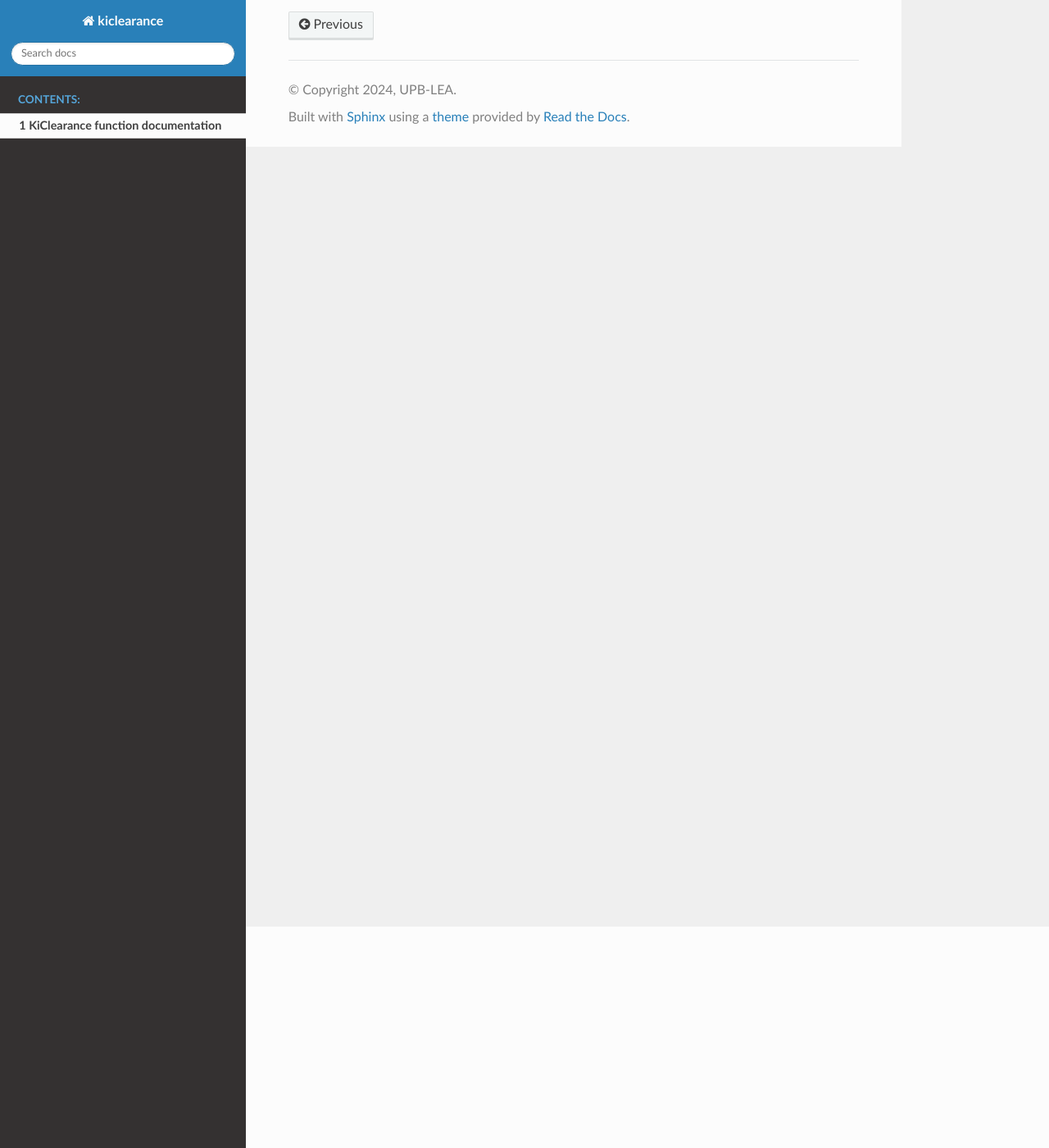
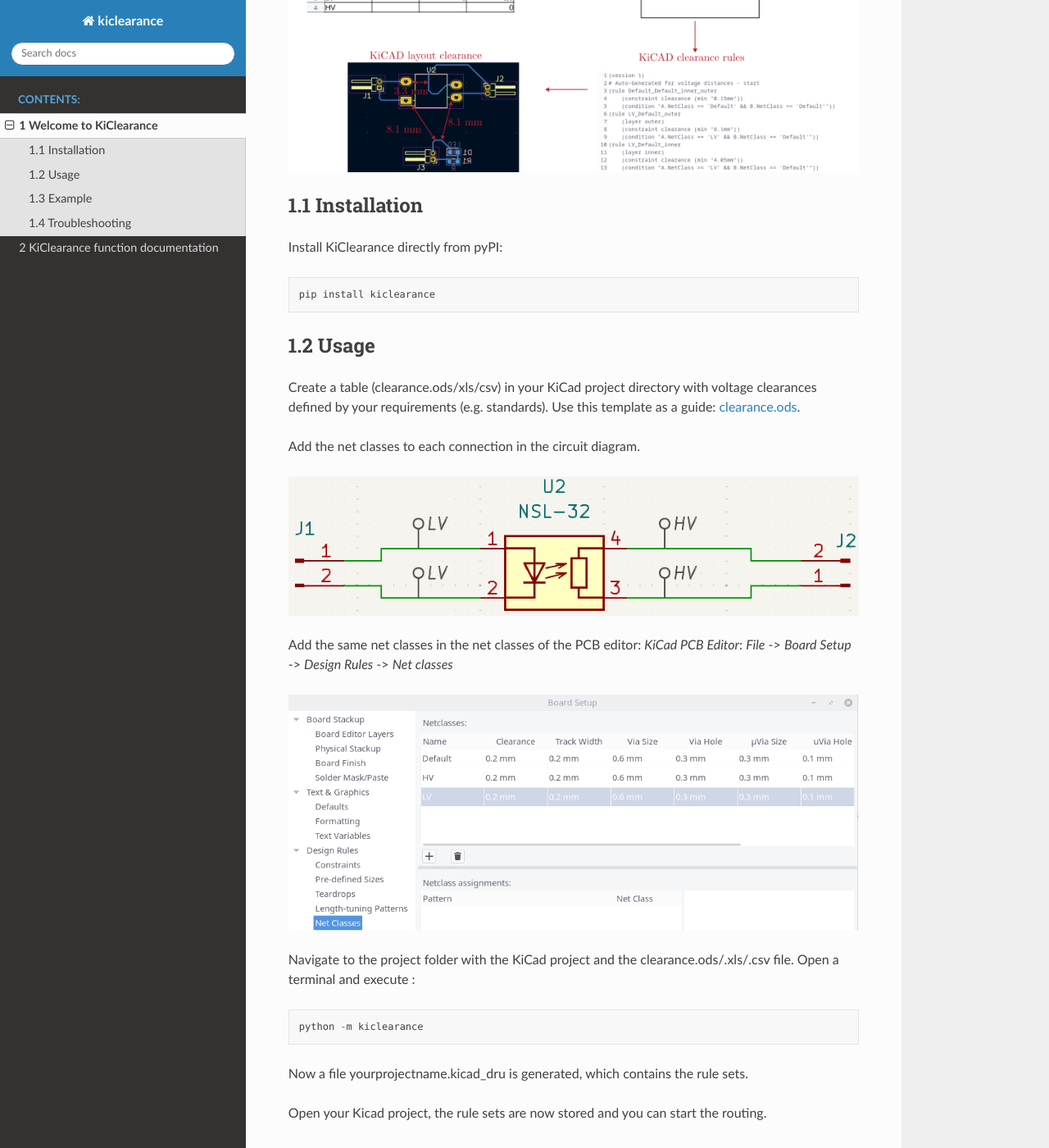
Before and after one commit to upb-lea/KiClearance, a Sphinx documentation site: the page built from docs/source/intro.rst, in a window 1280 px wide and 1400 px high, scrolled down 270 px. Shown: the whole window at 82% size. Built offline with Sphinx 7.4.7 and the Read the Docs theme 2.0.0, drawn with Linux system fonts in a browser that asks for light colours; some of the changed text lies outside the part shown.

Commit message:
update documentation

```diff
--- a/docs/source/intro.rst
+++ b/docs/source/intro.rst
@@ -1,5 +1,54 @@
 .. sectnum::
 
+Welcome to KiClearance
+==================================================
+
+This Python program converts a given table of voltage distances into KiCad design rules.
+
+.. image:: figures/overview.png
+
+
+Installation
+---------------------------------------
+Install KiClearance directly from pyPI:
+
+::
+
+    pip install kiclearance
+
+
+Usage
+---------------------------------------
+
+Create a table (clearance.ods/xls/csv) in your KiCad project directory with voltage clearances defined by your requirements (e.g. standards).
+Use this template as a guide: `clearance.ods <https://github.com/upb-lea/KiClearance/blob/main/examples/clearance.ods>`__.
+
+Add the net classes to each connection in the circuit diagram.
+
+.. image:: figures/net_class_directive_labels.png
+
+Add the same net classes in the net classes of the PCB editor:
+`KiCad PCB Editor`: `File` -> `Board Setup` -> `Design Rules` -> `Net classes`
+
+.. image:: figures/board_setup.png
+
+Navigate to the project folder with the KiCad project and the clearance.ods/.xls/.csv file. Open a terminal and execute :
+
+::
+
+    python -m kiclearance
+
+Now a file yourprojectname.kicad_dru is generated, which contains the rule sets.
+
+Open your Kicad project, the rule sets are now stored and you can start the routing.
+
+Example
+---------------------------------------
+A complete example can be found `here <https://github.com/upb-lea/KiClearance/tree/main/examples>`__.
+
+Troubleshooting
+---------------------------------------
+This program has so far been tested only on linux.
 
 
 
```
Also changed, not shown: README.rst (+17 -0 lines).
